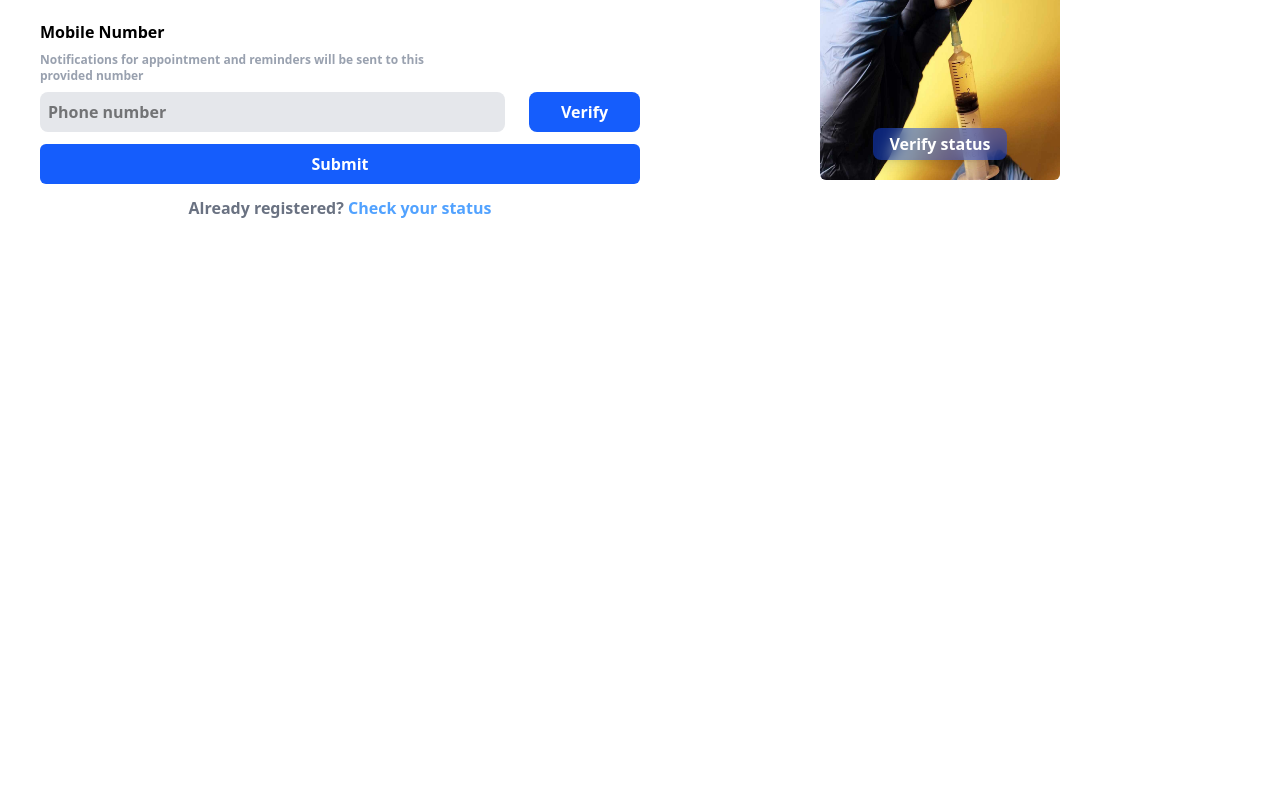
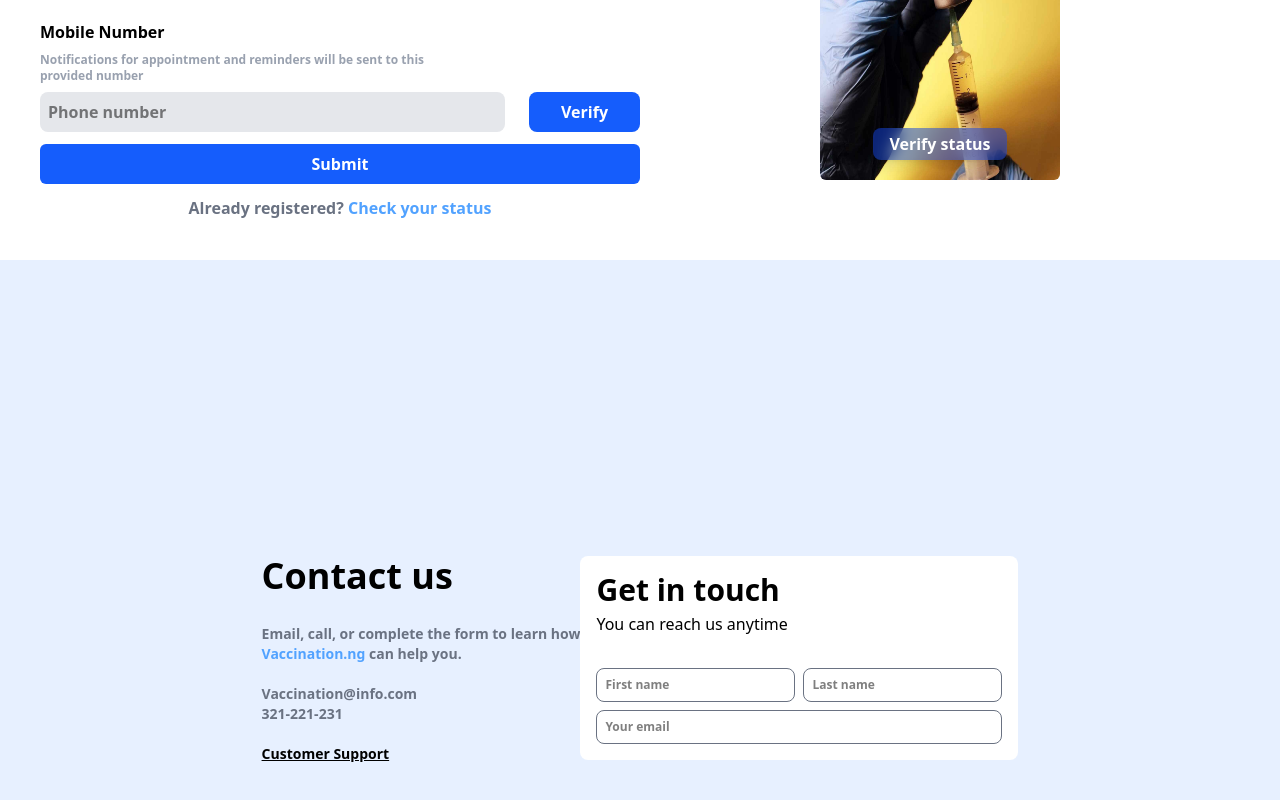
Before and after one commit to Tobikun11-Arch/Vaccination.ng-Landing-page, a React (Vite) app: page / in a window 1280 px wide. Shown: the part 1996-2796 px from the top of the page. Before the commit the page ends 2256 px from the top, so only its background shows below. Built offline with nearby package versions, Linux system fonts and the light colour scheme.

Commit message:
[Starting]: Contact us page

```diff
--- a/src/App.tsx
+++ b/src/App.tsx
@@ -1,4 +1,4 @@
-import { Home, Services, Banner, Schedule } from './pages/index'
+import { Home, Services, Banner, Schedule, Contact } from './pages/index'
 import Header from "./components/Header/Header"
 
 function App() {
@@ -9,6 +9,7 @@ function App() {
       <Banner/>
       <Services/>
       <Schedule/>
+      <Contact/>
     </div>
   )
 }
--- a/src/pages/Contact.tsx
+++ b/src/pages/Contact.tsx
@@ -0,0 +1,26 @@
+
+export default function Contact() {
+    return (
+        <main className="h-screen w-full flex justify-center items-center bg-[#E7F0FF] text-black">
+            <section className="flex">
+                <div className="text-gray-500 text-sm font-semibold">
+                    <h1 className="text-4xl font-bold text-black">Contact us</h1>
+                    <p className="mt-7">Email, call, or complete the form to learn how <br /> <span className="text-blue-400 font-semibold">Vaccination.ng</span> can help you.</p>
+                    <p className="mt-5">Vaccination@info.com</p>
+                    <p>321-221-231</p>
+                    <p className="underline text-black mt-5">Customer Support</p>
+                </div>
+
+                <form action="" className="p-4 bg-white h-full rounded-lg">
+                    <h1 className="text-3xl font-semibold">Get in touch</h1>
+                    <p className="mt-1">You can reach us anytime</p>
+                    <div className="w-full flex gap-2 mt-8">
+                        <input type="text" placeholder="First name" className="w-full border border-gray-500 outline-none p-2 rounded-lg text-xs font-semibold"/>
+                        <input type="text" placeholder="Last name" className="w-full border border-gray-500 outline-none p-2 rounded-lg text-xs font-semibold"/>
+                    </div>
+                    <input type="text" name="" id="" placeholder="Your email" className="w-full border border-gray-500 outline-none p-2 rounded-lg text-xs font-semibold mt-2"/>
+                </form>
+            </section>
+        </main>
+    )
+}
--- a/src/pages/Schedule.tsx
+++ b/src/pages/Schedule.tsx
@@ -4,7 +4,7 @@ export default function Schedule() {
             <section className="flex flex-col lg:flex-row justify-between">
                 <div className="w-full">
                     <h1 className="font-bold text-3xl">Get your vaccine <br />registration today</h1>
-                    <div className="w-full lg:hidden justify-center items-center mt-5">
+                    <div className="w-full lg:hidden justify-center items-center mt-10">
                         <div className="relative flex justify-center items-center w-full sm:w-2/5">
                             <img src="/injection.jpg" alt="Injection vaccine" className="w-full h-80 rounded-md"/>
                             <img src="/coronavirus.png" alt="coronavirus" className="absolute -top-6 -left-9 w-20 h-16"/>
--- a/src/pages/index.ts
+++ b/src/pages/index.ts
@@ -2,3 +2,4 @@ export { default as Banner } from './Banner'
 export { default as Home } from './Home'
 export { default as Services } from './Services'
 export { default as Schedule } from './Schedule'
+export { default as Contact } from './Contact'
```
